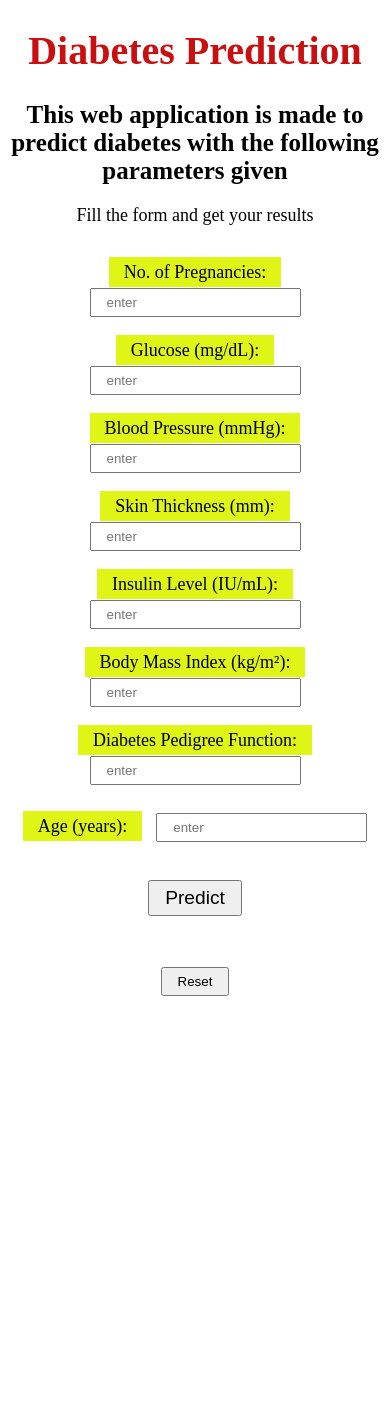
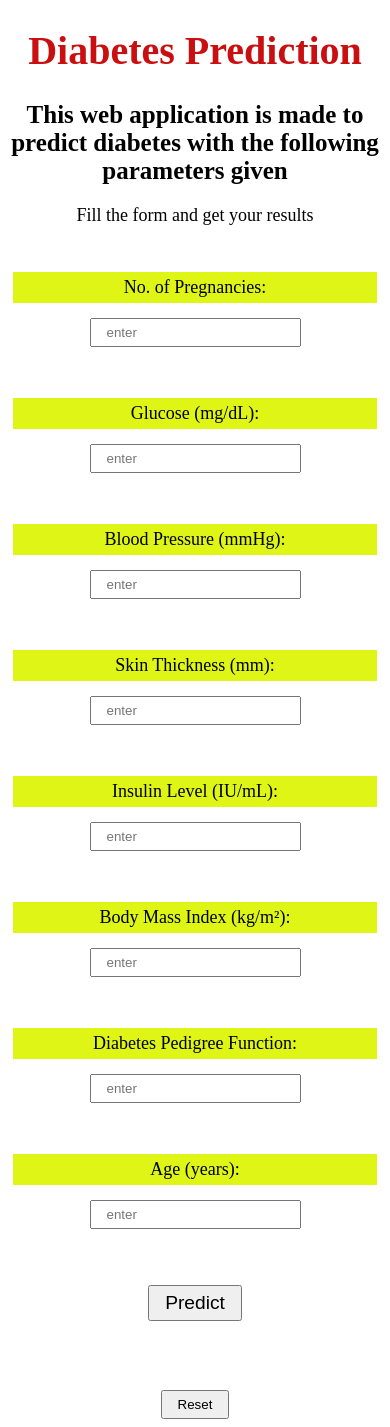
Before and after one commit to Oviyashri/Diabetes_prediction_pr, a Flask app: page / in a window 390 px wide. Before the commit the page ends 996 px from the top, so only its background shows below. Run offline with Flask 2, Linux system fonts and the light colour scheme; parts of the project's set-up code (start-up, migrations or seed data) failed here and were passed over.

Commit message:
first commit

```diff
--- a/app.py
+++ b/app.py
@@ -15,14 +15,14 @@ def home():
 @app.route('/prediction', methods=['POST'])
 def prediction():
     if request.method == 'POST':
-        preg = int(request.form['pregnancies'])
-        glucose = int(request.form['glucose'])
-        bp = int(request.form['bloodpressure'])
-        st = int(request.form['skinthickness'])
-        insulin = int(request.form['insulin'])
-        bmi = float(request.form['bmi'])
-        dpf = float(request.form['dpf'])
-        age = int(request.form['age'])
+        preg = (request.form['pregnancies'])
+        glucose = (request.form['glucose'])
+        bp = (request.form['bloodpressure'])
+        st = (request.form['skinthickness'])
+        insulin = (request.form['insulin'])
+        bmi = (request.form['bmi'])
+        dpf = (request.form['dpf'])
+        age = (request.form['age'])
 
         arr = np.array([[preg, glucose, bp, st, insulin, bmi, dpf, age]])
         prediction = model.predict(arr)
--- /dev/null
+++ b/static/styles/style.css
@@ -0,0 +1,26 @@
+body
+{
+    background-color: white;
+  }
+
+@media screen  and (max-width:1142px){
+
+    input{
+        display: block;
+    }
+    label{
+        display: block;
+        margin: auto;
+        padding-top: 15px;
+    }
+}
+
+@media screen  and (max-width:936px){
+
+    input{
+        display: block;
+    }
+    .sec1 > select{
+        display: block;
+    }
+}
--- a/templates/index.html
+++ b/templates/index.html
@@ -3,6 +3,7 @@
     <head>
         <meta name="viewport" content="width=device-width, initial-scale=1">
         <title>Diabetes Prediction</title>
+        <link rel="stylesheet" href="../static/styles/style.css">
     </head>
 
     <body>
```
